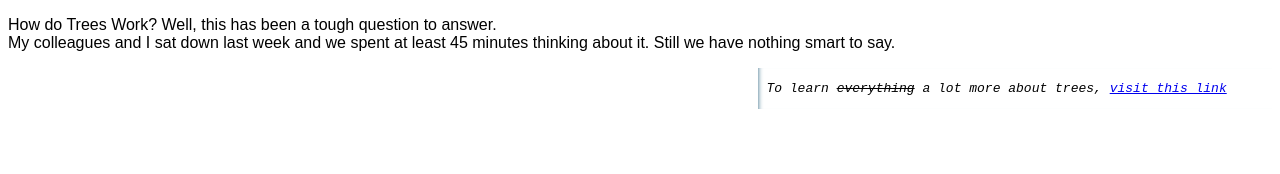
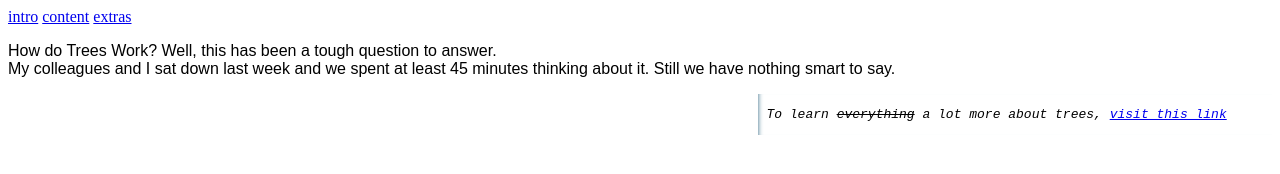
Before and after one commit to HYF-Class21/agile-development-group4-all-about-trees, a website: page index.html in a window 1280 px wide. Drawn offline with Linux system fonts and the light colour scheme.

Commit message:
added navigation bar

```diff
--- a/index.html
+++ b/index.html
@@ -10,8 +10,15 @@
   </head>
   <body>
     <!--Title-->
+    <!--Intro-->
     <!--Navigation-->
-    <!--Intro-->
+    <nav class="bottom-divider">
+      <div class="spaced-items">
+        <a href="#summary-info">intro</a>
+        <a href="#main-info">content</a>
+        <a href="#extra-info">extras</a>
+      </div>
+    </nav>
     <section id="summary-info">
       <p class="fascinating-words">
         How do Trees Work? Well, this has been a tough question to answer.
```
